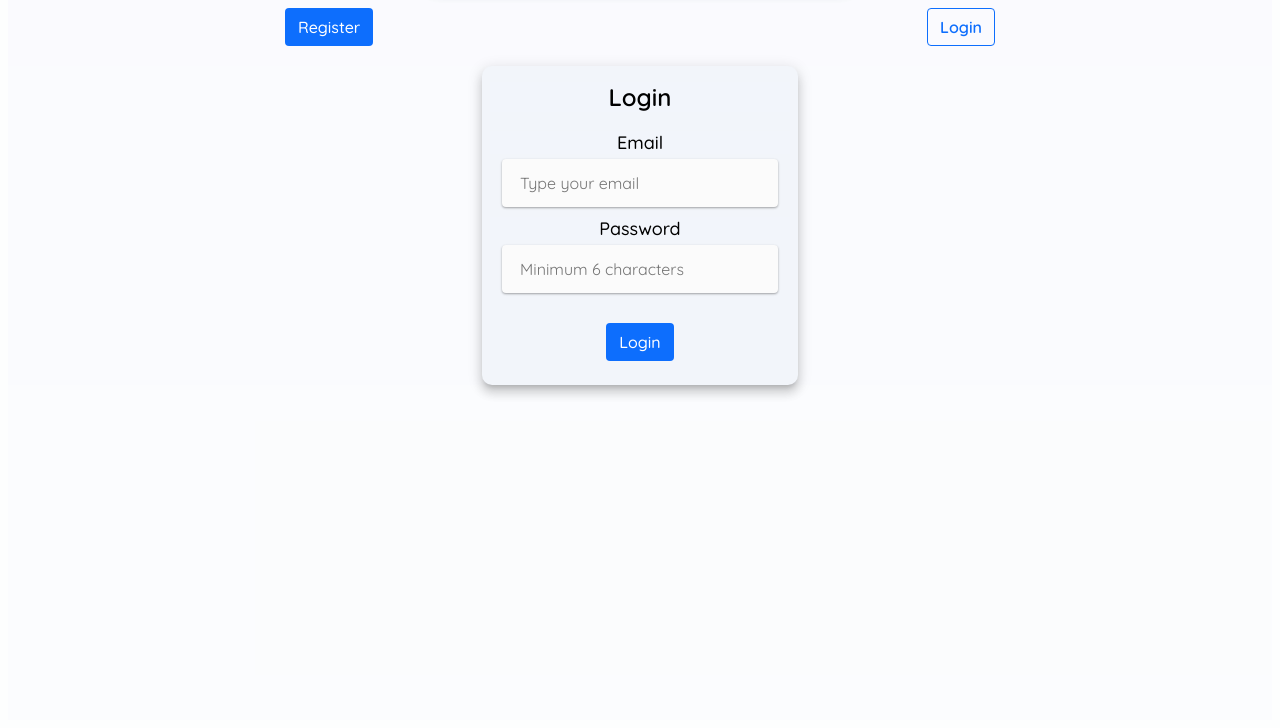
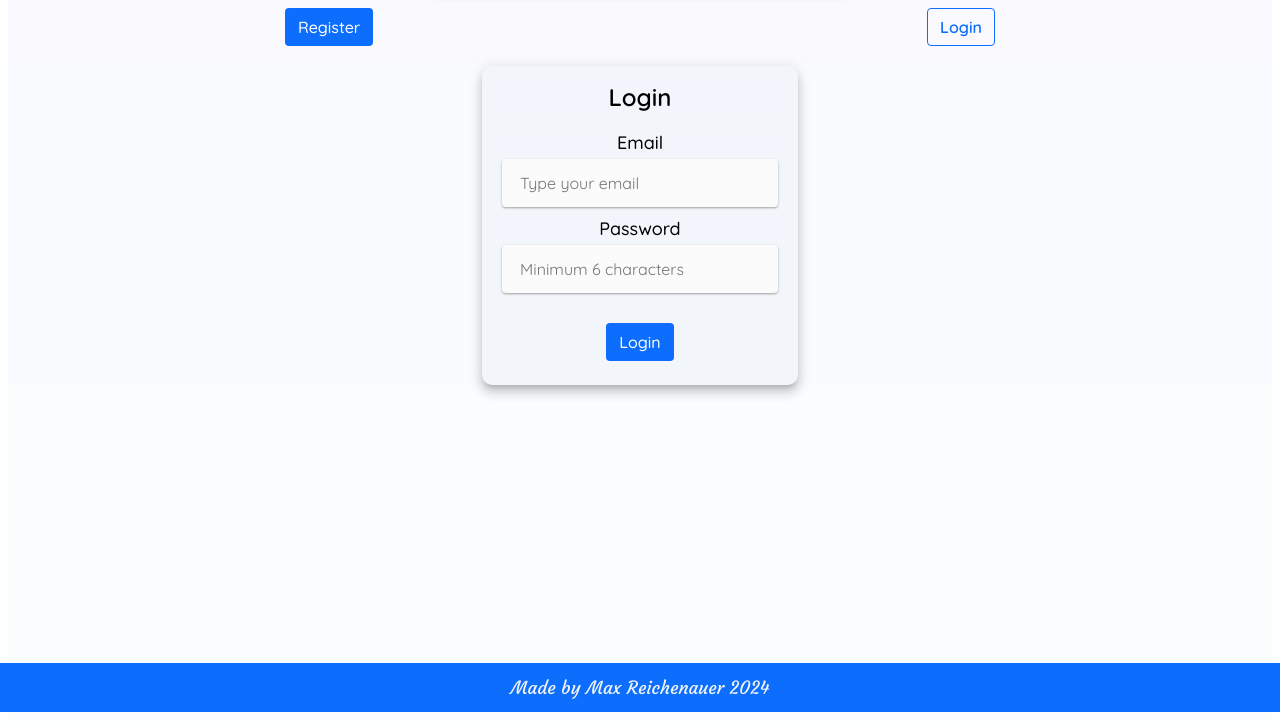
Before and after one commit to MReichenauer/cosplay_gym, a website built with Vite: page index.html in a window 1280 px wide. Shown: the part 88-816 px from the top of the page. Built offline with nearby package versions, Linux system fonts and the light colour scheme.

Commit message:
Added a footer

```diff
--- a/index.html
+++ b/index.html
@@ -59,6 +59,7 @@
 
           <button type="submit" id="registerFormButton" class="mainButtonClass">Register account</button>
       </form>
+
 
       <!-- Login form -->
       <form id="loginForm" class="hide loginForm mainFormClass">
@@ -169,6 +170,9 @@
         <button type="button" id="closeProfile" class="secondaryButtonClass">Close</button>
       </div>
     </form>
+    <footer class="footer">
+      <p>Made by Max Reichenauer  2024</p>
+    </footer>
 </div>
  <!-- Alert window -->
 <div id="alertUser" class="alertClass">
--- a/src/style.css
+++ b/src/style.css
@@ -450,3 +450,25 @@ border-color: #0d6efd;
 #confirmButton {
   margin-right: 0;
 }
+
+.footer {
+  position: fixed;
+  left: 0;
+  bottom: 0;
+  width: 100%;
+  background-color: #0d6efd;
+  text-align: center;
+}
+
+.footer p {
+  color: #f1f4fa;
+  width: 100%;
+  padding-top: 0.8rem;
+  padding-bottom: 0.8rem;
+  margin: 0;
+  justify-content: center;
+  align-self: center;
+  font-family: "Courgette", cursive;
+  font-size: 18px;
+  background-color: transparent;
+}
```
